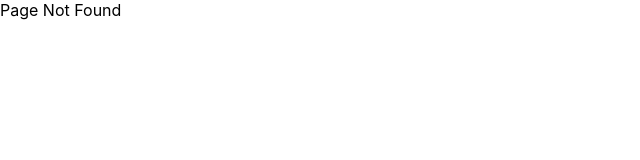
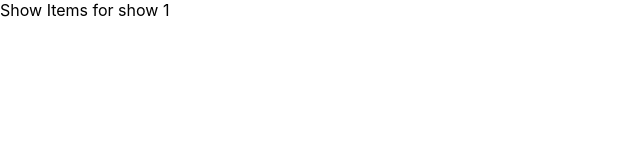
Before and after one commit to AsheerAF911/Box_office-App, a React (Create React App) app: page /show/1 in a window 1280 px wide. Before the commit this address had no page. Shown: the top 160 px of the page, without its empty margins (0-640 px from the left). Built offline with nearby package versions, Linux system fonts and the light colour scheme.

Commit message:
Dynamic show page

```diff
--- a/src/App.jsx
+++ b/src/App.jsx
@@ -2,6 +2,7 @@
 import Home from './Pages/Home';
 import Starred from './Pages/Starred';
 import MainLayout from './components/MainLayout';
+import Show from './Pages/Show';
 
 function App() {
   return (
@@ -11,6 +12,9 @@
           <Route path="/" element={<Home />} />
           <Route path="/starred" element={<Starred />} />
         </Route>
+
+        <Route path="/show/:showId" element={<Show />} />
+
         <Route path="*" element={<div>Page Not Found</div>} />
 
         {/*<Route path="/" element={<App />}>
--- /dev/null
+++ b/src/Pages/Show.jsx
@@ -0,0 +1,9 @@
+import { useParams } from 'react-router-dom';
+
+const Show = () => {
+  const { showId } = useParams();
+
+  return <div>Show Items for show {showId}</div>;
+};
+
+export default Show;
--- a/src/components/shows/ShowCard.jsx
+++ b/src/components/shows/ShowCard.jsx
@@ -14,7 +14,7 @@
       <p>{summaryStripped}</p>
 
       <div>
-        <Link to="/">Read more</Link>
+        <Link to={`/show/${id}`}>Read more</Link>
         <button type="button">Star me</button>
       </div>
       <br />
```
